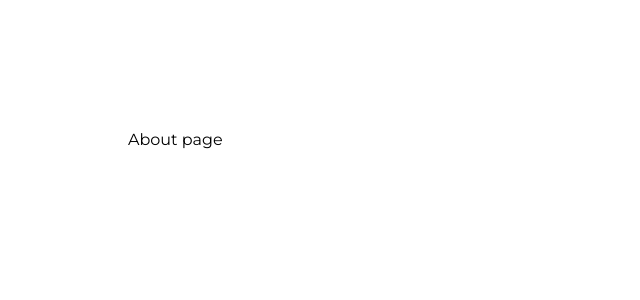
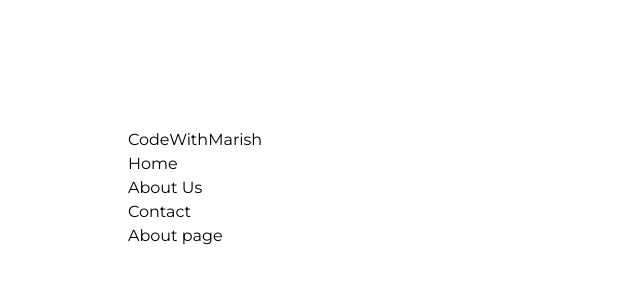
Before and after one commit to colemilne54/KinoKlicker, a Next.js app: page /about in a window 1280 px wide. Shown: the top 300 px of the page, without its empty margins (0-640 px from the left). Built offline with nearby package versions, Linux system fonts and the light colour scheme.

Commit message:
Navbar attempt

```diff
--- /dev/null
+++ b/app/components/NavItem.jsx
@@ -0,0 +1,17 @@
+import Link from "next/link";
+
+const NavItem = ({ text, href, active }) => {
+  return (
+    <Link href={href}>
+      <a
+        className={`nav__item ${
+          active ? "active" : ""
+        }`}
+      >
+        {text}
+      </a>
+    </Link>
+  );
+};
+
+export default NavItem;
--- /dev/null
+++ b/app/components/Navbar.jsx
@@ -0,0 +1,51 @@
+import Link from "next/link";
+import Image from "next/image";
+import React, { useState } from "react";
+import Logo from "./Logo";
+import NavItem from "./NavItem";
+
+const MENU_LIST = [
+  { text: "Home", href: "/" },
+  { text: "About Us", href: "/about" },
+  { text: "Contact", href: "/contact" },
+];
+
+const Navbar = () => {
+  const [navActive, setNavActive] = useState(null);
+  const [activeIdx, setActiveIdx] = useState(-1);
+
+  return (
+    <header>
+      <nav className={`nav`}>
+        <Link href={"/"}>
+          <a>
+            <h1 className="logo">CodeWithMarish</h1>
+          </a>
+        </Link>
+        <div
+          onClick={() => setNavActive(!navActive)}
+          className={`nav__menu-bar`}
+        >
+          <div></div>
+          <div></div>
+          <div></div>
+        </div>
+        <div className={`${navActive ? "active" : ""} nav__menu-list`}>
+          {MENU_LIST.map((menu, idx) => (
+            <div
+              onClick={() => {
+                setActiveIdx(idx);
+                setNavActive(false);
+              }}
+              key={menu.text}
+            >
+              <NavItem active={activeIdx === idx} {...menu} />
+            </div>
+          ))}
+        </div>
+      </nav>
+    </header>
+  );
+};
+
+export default Navbar;
--- a/app/globals.css
+++ b/app/globals.css
@@ -48,6 +48,7 @@
   box-sizing: border-box;
   padding: 0;
   margin: 0;
+  outline: none;
 }
 
 html,
--- a/app/layout.jsx
+++ b/app/layout.jsx
@@ -1,4 +1,5 @@
 import './globals.css'
+import Navbar from './components/Navbar'
 import { Montserrat } from "next/font/google"
 
 const montserrat = Montserrat({
@@ -11,6 +12,7 @@
 	return (
 	  <html lang="en">
 		<head />
+		<Navbar/>
 		<body className={`${montserrat.className} m-32`}>{children}</body>
 	  </html>
 	)
--- a/app/page.jsx
+++ b/app/page.jsx
@@ -1,4 +1,4 @@
-import Movie from "./Movie"
+import Movie from "./components/Movie"
 
 export default async function Home() {
   const data = await fetch(
```
Also changed, not shown: app/components/Movie.jsx (renamed from app/Movie.jsx).
